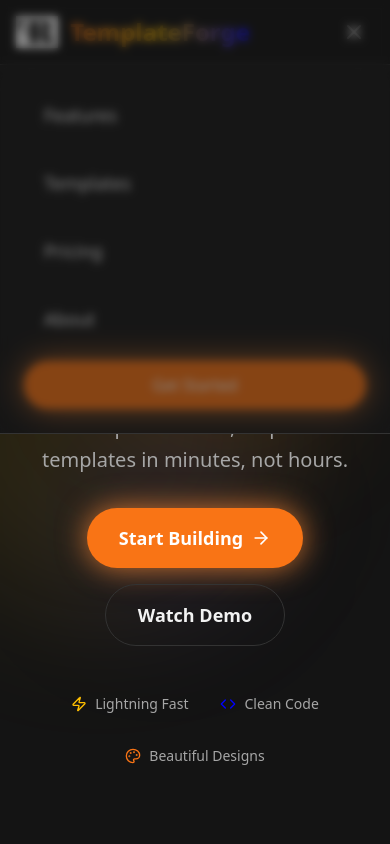
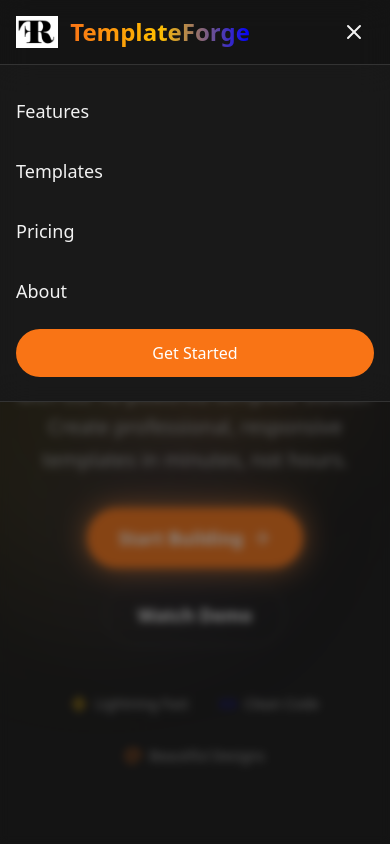
Before and after one commit to Imtej986/pixel-palette-freelancer, a React (Vite) app: page / in a window 390 px wide. Both pictures are taken after a click on the button 354 px from the left and 32 px from the top of the page. Shown: the top 844 px of the page. Built offline with nearby package versions, Linux system fonts and the light colour scheme.

Commit message:
Fix: Navbar behavior on mobile
Make navbar appear/disappear on mobile and ensure it's not

```diff
--- a/src/components/Navigation.tsx
+++ b/src/components/Navigation.tsx
@@ -1,9 +1,21 @@
 
-import { useState } from 'react';
+import { useState, useEffect } from 'react';
 import { Menu, X } from 'lucide-react';
 
 const Navigation = () => {
   const [isOpen, setIsOpen] = useState(false);
+
+  // Close mobile menu when window is resized
+  useEffect(() => {
+    const handleResize = () => {
+      if (window.innerWidth >= 768) {
+        setIsOpen(false);
+      }
+    };
+
+    window.addEventListener('resize', handleResize);
+    return () => window.removeEventListener('resize', handleResize);
+  }, []);
 
   const navItems = [
     { name: 'Features', href: '#features' },
@@ -35,7 +47,6 @@ const Navigation = () => {
                     key={item.name}
                     href={item.href}
                     className="text-foreground hover:text-primary transition-colors duration-300 px-3 py-2 rounded-md text-sm font-medium relative group"
-                    onClick={() => setIsOpen(false)}
                   >
                     {item.name}
                     <span className="absolute bottom-0 left-0 w-0 h-0.5 bg-primary group-hover:w-full transition-all duration-300"></span>
@@ -59,41 +70,38 @@ const Navigation = () => {
           </div>
         </div>
 
-        {/* Mobile Navigation - Slides down from top */}
-        <div className={`md:hidden transition-all duration-300 overflow-hidden ${
-          isOpen ? 'max-h-96 opacity-100' : 'max-h-0 opacity-0'
-        }`}>
-          <div className="bg-card/95 backdrop-blur-lg border-t border-border p-6">
-            <div className="flex flex-col space-y-4">
-              {navItems.map((item, index) => (
+        {/* Mobile Navigation */}
+        {isOpen && (
+          <div className="md:hidden bg-card/95 backdrop-blur-lg border-t border-border">
+            <div className="px-4 py-6 space-y-4">
+              {navItems.map((item) => (
                 <a
                   key={item.name}
                   href={item.href}
-                  className="text-foreground hover:text-primary transition-all duration-300 py-3 px-4 rounded-lg hover:bg-muted text-lg font-medium border-l-4 border-transparent hover:border-primary"
+                  className="block text-foreground hover:text-primary transition-colors duration-300 py-2 text-lg font-medium"
                   onClick={() => setIsOpen(false)}
-                  style={{ animationDelay: `${index * 0.1}s` }}
                 >
                   {item.name}
                 </a>
               ))}
               <button
-                className="bg-primary hover:bg-primary/80 text-primary-foreground py-3 px-6 rounded-full transition-all duration-300 hover:scale-105 mt-4 pulse-glow"
+                className="w-full bg-primary hover:bg-primary/80 text-primary-foreground py-3 px-6 rounded-full transition-all duration-300 hover:scale-105 mt-4"
                 onClick={() => setIsOpen(false)}
               >
                 Get Started
               </button>
             </div>
           </div>
-        </div>
-
-        {/* Overlay */}
-        {isOpen && (
-          <div
-            className="md:hidden fixed inset-0 bg-background/50 backdrop-blur-sm z-40"
-            onClick={() => setIsOpen(false)}
-          />
         )}
       </nav>
+
+      {/* Mobile overlay */}
+      {isOpen && (
+        <div
+          className="md:hidden fixed inset-0 bg-background/50 backdrop-blur-sm z-40"
+          onClick={() => setIsOpen(false)}
+        />
+      )}
     </>
   );
 };
```
